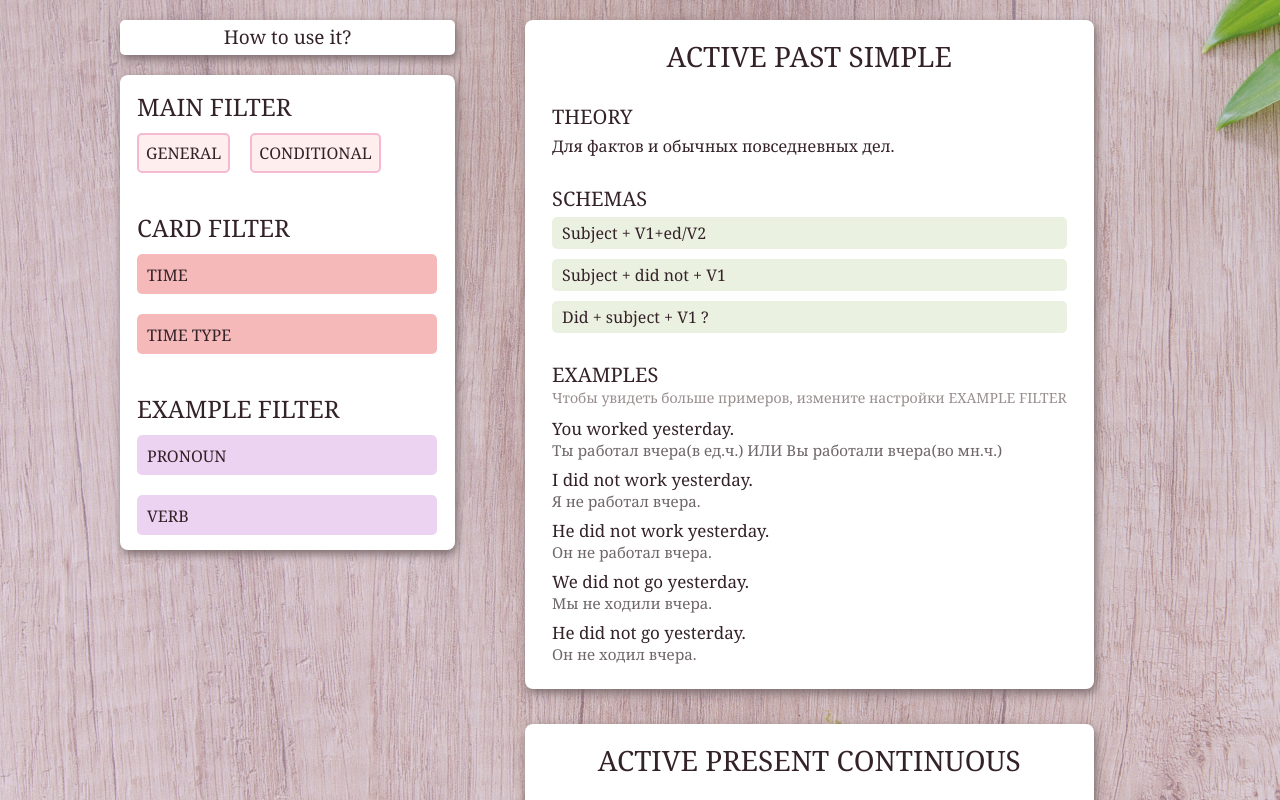
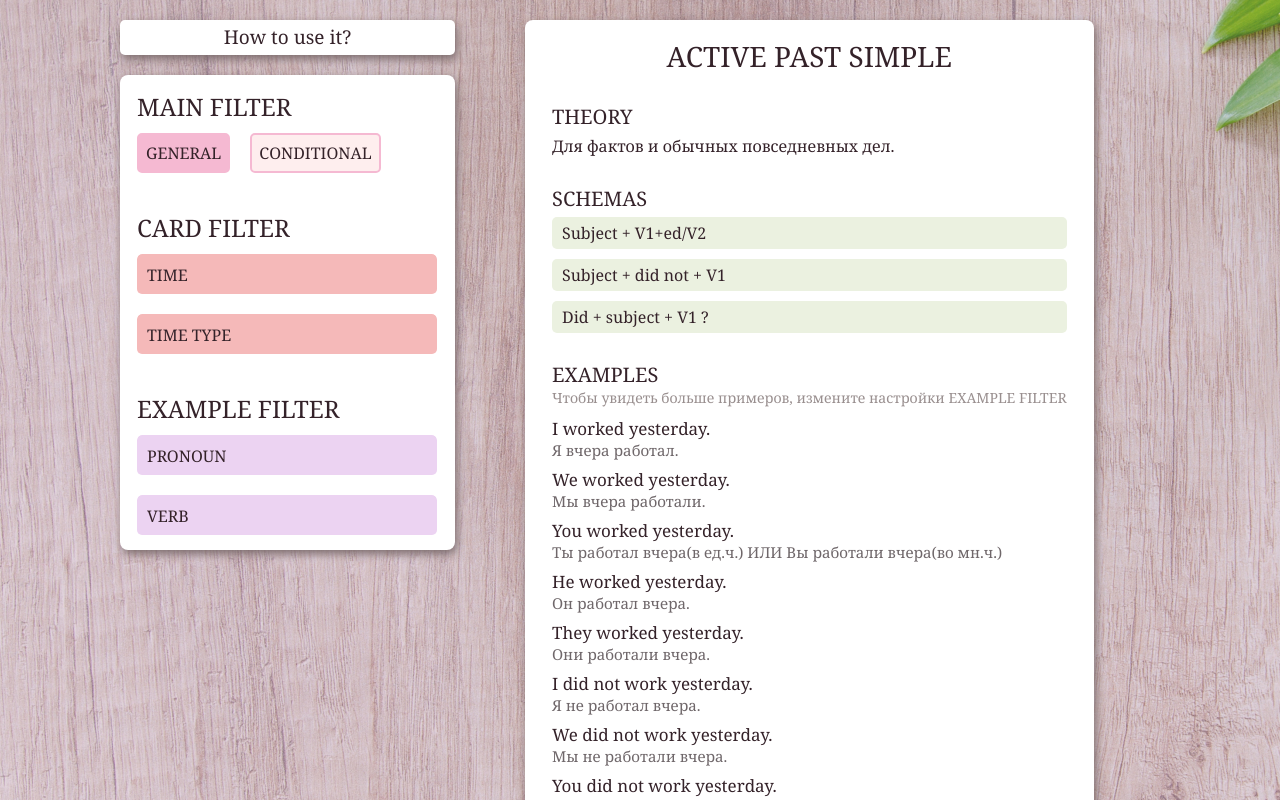
Before and after one commit to VanillaTank/sentence-builder, an Angular app: page / in a window 1280 px wide. Shown: the top 800 px of the page. Built offline with nearby package versions, Linux system fonts and the light colour scheme.

Commit message:
both filters are done

```diff
--- a/src/app/cardInterfaces.d.ts
+++ b/src/app/cardInterfaces.d.ts
@@ -2,11 +2,11 @@ export interface Card {
     mainFilter: string
     shown?: boolean
     title: string
-    cardFilter: { title: string, value: string }[]
+    cardFilter: any | { title: string, value: string }[]
     theory: string
     comments?: string
     schemas: string[]
-    examples: Example[]
+    examples: Example[] | any
 }
 
 export interface Example {
@@ -14,5 +14,5 @@ export interface Example {
     en: string
     ru: string
     comment?: string
-    exampleFilter: { title: string, value: string }[]
+    exampleFilter:  any | { title: string, value: string }[]
 }
--- a/src/app/cards/cards.component.html
+++ b/src/app/cards/cards.component.html
@@ -1,6 +1,6 @@
 <ul>
     <li *ngFor="let card of Cards">
-        <div *ngIf="card.shown" class="card">
+        <div class="card">
             <h3 class="title">{{card.title}}</h3>
             <h4 class="sub-title">THEORY</h4>
             <p class="theory">{{card.theory}}</p>
@@ -10,11 +10,9 @@
             <h4 class="sub-title">EXAMPLES</h4>
             <p class="tip">Чтобы увидеть больше примеров, измените настройки EXAMPLE FILTER</p>
             <div *ngFor="let e of card.examples" class="example">
-                <div *ngIf="e.shown">
-                    <p class="en">{{e.en}}</p>
-                    <p class="ru">{{e.ru}}</p>
-                    <p *ngIf="e.comment" class="comment">{{e.comment}}</p>
-                </div>
+                <p class="en">{{e.en}}</p>
+                <p class="ru">{{e.ru}}</p>
+                <p *ngIf="e.comment" class="comment">{{e.comment}}</p>
             </div>
         </div>
     </li>
--- a/src/app/data/cards/CONDITION.ts
+++ b/src/app/data/cards/CONDITION.ts
@@ -4,18 +4,18 @@ export const CONDITIONAL_CARDS: Card[] = [
     {
         title: "TYPE 0",
         mainFilter: 'conditional',
-        cardFilter: [
-            { title: 'type', value: '0' },
-        ],
+        cardFilter: {
+            type: '0'
+        },
         theory: 'Факты, истины ,закономерности, законы природы.',
         schemas: ['Condition: If/when + Present Simple, Main part: Present Simple'],
         examples: [
             {
                 en: 'If I heat water, it will boil.',
                 ru: 'Если я нагрею воду, она вскипит.',
-                exampleFilter: [
-                    { title: 'pronoun', value: 'I' }
-                ]
+                exampleFilter: {
+                    pronoun: 'I'
+                }
             },
 
         ]
@@ -24,18 +24,18 @@ export const CONDITIONAL_CARDS: Card[] = [
     {
         title: "TYPE 1",
         mainFilter: 'conditional',
-        cardFilter: [
-            { title: 'type', value: '1' },
-        ],
+        cardFilter: {
+            type: '1'
+        },
         theory: 'Условие. Что-то случиться, если...',
         schemas: ['Condition: If/when + Present Simple, Main part: Future Simple'],
         examples: [
             {
                 en: 'If I get this job, I will earn a lot of money.',
                 ru: 'Если я получу эту работу, я заработаю много денег.',
-                exampleFilter: [
-                    { title: 'pronoun', value: 'I' }
-                ]
+                exampleFilter: {
+                    pronoun: 'I'
+                }
             },
 
         ]
@@ -44,18 +44,18 @@ export const CONDITIONAL_CARDS: Card[] = [
     {
         title: "TYPE 2",
         mainFilter: 'conditional',
-        cardFilter: [
-            { title: 'type', value: '2' },
-        ],
+        cardFilter: {
+            type: '2'
+        },
         theory: 'Воображаемая или нереальная ситуация в настоящем.',
         schemas: ['Condition: If/when + Past Simple, Main part: would + V1'],
         examples: [
             {
                 en: 'If I had a lot of money, I would build a castle.',
                 ru: 'Если бы у меня было много денег, я бы построил замок.',
-                exampleFilter: [
-                    { title: 'pronoun', value: 'I' }
-                ]
+                exampleFilter: {
+                    pronoun: 'I'
+                }
             },
 
         ]
@@ -64,18 +64,18 @@ export const CONDITIONAL_CARDS: Card[] = [
     {
         title: "TYPE 3",
         mainFilter: 'conditional',
-        cardFilter: [
-            { title: 'type', value: '3' },
-        ],
+        cardFilter: {
+            type: '3'
+        },
         theory: 'Воображаемая или нереальная ситуация в прошлом.',
         schemas: ['Condition: If/when + Past Perfect, Main part: would + have V3/Ved'],
         examples: [
             {
                 en: 'If I had left lately, I would have missed the train.',
                 ru: 'Если бы я вышел позже, я бы пропустил поезд.',
-                exampleFilter: [
-                    { title: 'pronoun', value: 'I' }
-                ]
+                exampleFilter: {
+                    pronoun: 'I'
+                }
             },
 
         ]
--- a/src/app/data/cards/PAST_SIMPLE.ts
+++ b/src/app/data/cards/PAST_SIMPLE.ts
@@ -3,194 +3,194 @@ import { Card } from "../../cardInterfaces"
 export const PAST_SIMPLE: Card = {
     title: "ACTIVE PAST SIMPLE",
     mainFilter: 'general',
-    cardFilter: [
-        { title: 'time', value: 'past' },
-        { title: 'timeType', value: 'simple' },
-        { title: 'voice', value: 'active' },
-    ],
+    cardFilter:  {
+        time: 'past',
+        timeType: 'simple',
+        voice: 'active'
+    },
     theory: 'Для фактов и обычных повседневных дел.',
     schemas: ['Subject + V1+ed/V2', 'Subject + did not + V1', 'Did + subject + V1 ?'],
     examples: [
         {
             en: 'I worked yesterday.',
             ru: 'Я вчера работал.',
-            exampleFilter: [
-                { title: 'pronoun', value: 'I' },
-                { title: 'verb', value: 'regular' },
-                { title: 'sentenceType', value: 'statement' },
-            ]
+            exampleFilter: {
+                pronoun: 'I',
+                verb: 'regular',
+                sentenceType: 'statement'
+            }
         },
         {
             en: 'We worked yesterday.',
             ru: 'Мы вчера работали.',
-            exampleFilter: [
-                { title: 'pronoun', value: 'we' },
-                { title: 'verb', value: 'regular' },
-                { title: 'sentenceType', value: 'statement' },
-            ]
+            exampleFilter: {
+                pronoun: 'we',
+                verb: 'regular',
+                sentenceType: 'statement'
+            }
         },
         {
             en: 'You worked yesterday.',
             ru: 'Ты работал вчера(в ед.ч.) ИЛИ Вы работали вчера(во мн.ч.)',
-            exampleFilter: [
-                { title: 'pronoun', value: 'you' },
-                { title: 'verb', value: 'regular' },
-                { title: 'sentenceType', value: 'statement' },
-            ]
+            exampleFilter: {
+                pronoun: 'you',
+                verb: 'regular',
+                sentenceType: 'statement'
+            }
         },
         {
             en: 'He worked yesterday.',
             ru: 'Он работал вчера.',
-            exampleFilter: [
-                { title: 'pronoun', value: 'he, she, it' },
-                { title: 'verb', value: 'regular' },
-                { title: 'sentenceType', value: 'statement' },
-            ]
+            exampleFilter: {
+                pronoun: 'heSheIt',
+                verb: 'regular',
+                sentenceType: 'statement'
+            }
         },
         {
             en: 'They worked yesterday.',
             ru: 'Они работали вчера.',
-            exampleFilter: [
-                { title: 'pronoun', value: 'they' },
-                { title: 'verb', value: 'regular' },
-                { title: 'sentenceType', value: 'statement' },
-            ]
+            exampleFilter: {
+                pronoun: 'they',
+                verb: 'regular',
+                sentenceType: 'statement'
+            }
         },
         {
             en: 'I did not work yesterday.',
             ru: 'Я не работал вчера.',
-            exampleFilter: [
-                { title: 'pronoun', value: 'I' },
-                { title: 'verb', value: 'regular' },
-                { title: 'sentenceType', value: 'negation' },
-            ]
+            exampleFilter: {
+                pronoun: 'I',
+                verb: 'regular',
+                sentenceType: 'negation'
+            }
         },
         {
             en: 'We did not work yesterday.',
             ru: 'Мы не работали вчера.',
-            exampleFilter: [
-                { title: 'pronoun', value: 'we' },
-                { title: 'verb', value: 'regular' },
-                { title: 'sentenceType', value: 'negation' },
-            ]
+            exampleFilter: {
+                pronoun: 'we',
+                verb: 'regular',
+                sentenceType: 'negation'
+            }
         },
         {
             en: 'You did not work yesterday.',
             ru: 'Ты не работал вчера(ед.ч.) ИЛИ Вы не работали вчера(мн.ч.)',
-            exampleFilter: [
-                { title: 'pronoun', value: 'you' },
-                { title: 'verb', value: 'regular' },
-                { title: 'sentenceType', value: 'negation' },
-            ]
+            exampleFilter: {
+                pronoun: 'you',
+                verb: 'regular',
+                sentenceType: 'negation'
+            }
         },
         {
             en: 'He did not work yesterday.',
             ru: 'Он не работал вчера.',
-            exampleFilter: [
-                { title: 'pronoun', value: 'he, she, it' },
-                { title: 'verb', value: 'regular' },
-                { title: 'sentenceType', value: 'negation' },
-            ]
+            exampleFilter: {
+                pronoun: 'heSheIt',
+                verb: 'regular',
+                sentenceType: 'negation'
+            }
         },
         {
             en: 'They did not work yesterday.',
             ru: 'Они не работали вчера.',
-            exampleFilter: [
-                { title: 'pronoun', value: 'they' },
-                { title: 'verb', value: 'regular' },
-                { title: 'sentenceType', value: 'negation' },
-            ]
+            exampleFilter: {
+                pronoun: 'they',
+                verb: 'regular',
+                sentenceType: 'negation'
+            }
         },
         {
             en: 'I went yesterday.',
             ru: 'Я ходил вчера.',
-            exampleFilter: [
-                { title: 'pronoun', value: 'I' },
-                { title: 'verb', value: 'irregular' },
-                { title: 'sentenceType', value: 'statement' },
-            ]
+            exampleFilter: {
+                pronoun: 'I',
+                verb: 'irregular',
+                sentenceType: 'statement'
+            }
         },
         {
             en: 'We went yesterday.',
             ru: 'Мы ходили вчера.',
-            exampleFilter: [
-                { title: 'pronoun', value: 'we' },
-                { title: 'verb', value: 'irregular' },
-                { title: 'sentenceType', value: 'statement' },
-            ]
+            exampleFilter: {
+                pronoun: 'we',
+                verb: 'irregular',
+                sentenceType: 'statement'
+            }
         },
         {
             en: 'You went yesterday.',
             ru: 'Ты ходил вчера(ед.ч.). ИЛИ Вы ходили вчера(мн.ч.)',
-            exampleFilter: [
-                { title: 'pronoun', value: 'you' },
-                { title: 'verb', value: 'irregular' },
-                { title: 'sentenceType', value: 'statement' },
-            ]
+            exampleFilter: {
+                pronoun: 'you',
+                verb: 'irregular',
+                sentenceType: 'statement'
+            }
         },
         {
             en: 'He went yesterday.',
             ru: 'Он ходил вчера.',
-            exampleFilter: [
-                { title: 'pronoun', value: 'he, she, it' },
-                { title: 'verb', value: 'irregular' },
-                { title: 'sentenceType', value: 'statement' },
-            ]
+            exampleFilter: {
+                pronoun: 'heSheIt',
+                verb: 'irregular',
+                sentenceType: 'statement'
+            }
         },
         {
             en: 'They went yesterday.',
             ru: 'Они ходили вчера.',
-            exampleFilter: [
-                { title: 'pronoun', value: 'they' },
-                { title: 'verb', value: 'irregular' },
-                { title: 'sentenceType', value: 'statement' },
-            ]
+            exampleFilter: {
+                pronoun: 'they',
+                verb: 'irregular',
+                sentenceType: 'statement'
+            }
         },
         {
             en: 'I did not go yesterday.',
             ru: 'Я не ходил вчера.',
-            exampleFilter: [
-                { title: 'pronoun', value: 'I' },
-                { title: 'verb', value: 'irregular' },
-                { title: 'sentenceType', value: 'negation' },
-            ]
+            exampleFilter: {
+                pronoun: 'I',
+                verb: 'irregular',
+                sentenceType: 'negation'
+            }
         },
         {
             en: 'We did not go yesterday.',
             ru: 'Мы не ходили вчера.',
-            exampleFilter: [
-                { title: 'pronoun', value: 'we' },
-                { title: 'verb', value: 'irregular' },
-                { title: 'sentenceType', value: 'negation' },
-            ]
+            exampleFilter: {
+                pronoun: 'we',
+                verb: 'irregular',
+                sentenceType: 'negation'
+            }
         },
 
         {
             en: 'You did not go yesterday.',
             ru: 'Ты не ходил вчера(ед.ч.) ИЛИ Вы ходили вчера(мн.ч.)',
-            exampleFilter: [
-                { title: 'pronoun', value: 'you' },
-                { title: 'verb', value: 'irregular' },
-                { title: 'sentenceType', value: 'negation' },
-            ]
+            exampleFilter: {
+                pronoun: 'you',
+                verb: 'irregular',
+                sentenceType: 'negation'
+            }
         },
         {
             en: 'He did not go yesterday.',
             ru: 'Он не ходил вчера.',
-            exampleFilter: [
-                { title: 'pronoun', value: 'he, she, it' },
-                { title: 'verb', value: 'irregular' },
-                { title: 'sentenceType', value: 'negation' },
-            ]
+            exampleFilter: {
+                pronoun: 'heSheIt',
+                verb: 'irregular',
+                sentenceType: 'negation'
+            }
         },
         {
             en: 'They did not go yesterday.',
             ru: 'Они не ходили вчера.',
-            exampleFilter: [
-                { title: 'pronoun', value: 'they' },
-                { title: 'verb', value: 'irregular' },
-                { title: 'sentenceType', value: 'negation' },
-            ]
+            exampleFilter: {
+                pronoun: 'they',
+                verb: 'irregular',
+                sentenceType: 'negation'
+            }
         },
     ]
 }
--- a/src/app/data/cards/PRESENT_CONTINIOUS.ts
+++ b/src/app/data/cards/PRESENT_CONTINIOUS.ts
@@ -3,40 +3,40 @@ import { Card } from "../../cardInterfaces"
 export const PRESENT_CONTINUOUS: Card = {
     title: "ACTIVE PRESENT CONTINUOUS",
     mainFilter: 'general',
-    cardFilter: [
-        { title: 'time', value: 'present' },
-        { title: 'timeType', value: 'continuous' },
-        { title: 'voice', value: 'active' },
-    ],
+    cardFilter: {
+        time: 'present',
+        timeType: 'continuous',
+        voice:'active'
+    },
     theory: 'Настоящее длительное',
     schemas: ['Subject + am/is/are + Ving', 'Subject + am/is/are + not + Ving', 'Am/Is/Are + subject + Ving ?'],
     examples: [
         {
             en: 'I am working now.',
             ru: 'Я работаю сейчас.',
-            exampleFilter: [
-                { title: 'pronoun', value: 'I' },
-                { title: 'verb', value: 'regular' },
-                { title: 'sentenceType', value: 'statement' },
-            ]
+            exampleFilter: {
+                pronoun: 'I',
+                verb: 'regular',
+                sentenceType: 'statement'
+            }
         },
         {
             en: 'We are working now.',
             ru: 'Мы работаем (сейчас).',
-            exampleFilter: [
-                { title: 'pronoun', value: 'we' },
-                { title: 'verb', value: 'regular' },
-                { title: 'sentenceType', value: 'statement' },
-            ]
+            exampleFilter: {
+                pronoun: 'we',
+                verb: 'regular',
+                sentenceType: 'statement'
+            }
         },
         {
             en: 'You are working now.',
             ru: 'Ты работаешь сейчас. ИЛИ Вы работаете сейчас(во мн.ч.) ',
-            exampleFilter: [
-                { title: 'pronoun', value: 'you' },
-                { title: 'verb', value: 'regular' },
-                { title: 'sentenceType', value: 'statement' },
-            ]
+            exampleFilter: {
+                pronoun: 'you',
+                verb: 'regular',
+                sentenceType: 'statement'
+            }
         }
     ]
 }
--- a/src/app/data/filters/main.ts
+++ b/src/app/data/filters/main.ts
@@ -1,15 +1,17 @@
 import { Filter } from '../../filters/filters';
 
-export const mainFilter: Filter = {
+export const mainFilter: any = {
     title: 'MAIN FILTER',
     id: 'mainFilter',
     type: 'btn-filter',
     content: [{
+        id: 'general',
         title: 'GENERAL',
         value: 'general',
-        checked: false
+        checked: true
     },
     {
+        id: 'conditional',
         title: 'CONDITIONAL',
         value: 'conditional',
         checked: false
--- a/src/app/filters/filters.component.ts
+++ b/src/app/filters/filters.component.ts
@@ -8,7 +8,7 @@ import { CardFilterService } from '../card-filter.service';
     styleUrls: ['./filters.component.css']
 })
 export class FiltersComponent {
-    Filters: Filter[] | [] = [];
+    Filters: Filter[] = [];
 
     state: any = {
         cardFilter: [],
@@ -22,35 +22,61 @@ export class FiltersComponent {
     onClickBtnFilter(c: any, id: any, v: any = undefined): void {
         if (id === 'mainFilter') {
             this.cardFilterService.onMainFilterChange(c.value);
+
+            // TODO Random examples
+            this.state.exampleFilter = {};
+
+            this.Filters.find(f => f.id === "exampleFilter")?.content.map(f => {
+                const arrRandIndexes: number[] = [];
+                const exampleLength = f.values?.length;
+
+                for (let i = 0; i < 2 && i <= exampleLength; i++) {
+                    let randomIndex: number | never = Math.floor(Math.random() * exampleLength);
+                    while (arrRandIndexes.includes(randomIndex) && arrRandIndexes.length < exampleLength) {
+                        randomIndex = Math.floor(Math.random() * exampleLength);
+                    }
+                    arrRandIndexes.push(randomIndex);
+                    f.values[randomIndex].checked = true;
+                    if (this.state.exampleFilter[f.id]) {
+                        this.state.exampleFilter[f.id].push(f.values[randomIndex].value);
+                    }
+                    else { this.state.exampleFilter[f.id] = [f.values[randomIndex].value] }
+                }
+
+            })
+
+            console.log(this.state.exampleFilter);
+
+
+            this.cardFilterService.onExampleFilterChange(this.state.exampleFilter);
         }
         else if (id === "cardFilter") {
             v.checked = !v.checked;
-            this.state.cardFilter = this.state.cardFilter.filter((s: any) => s.title !== c.id);
+            this.state.cardFilter = {};
 
-            this.state.cardFilter.push(
-                {
-                    title: c.id,
-                    values: c.values
-                        .map((v: any): any => {
-                            if (v.checked) { return v.value }
-                        })
-                        .filter((v: any) => v !== undefined)
+            this.Filters.find(f => f.id === "cardFilter")?.content.map(c => {
+                c.values?.map(v => {
+                    if (v.checked) {
+                        if (this.state.cardFilter[c.id]) { this.state.cardFilter[c.id].push(v.value) }
+                        else { this.state.cardFilter[c.id] = [v.value] }
+                    }
                 })
+            })
 
             this.cardFilterService.onCardFilterChange(this.state.cardFilter)
         }
         else if (id === "exampleFilter") {
             v.checked = !v.checked;
-            this.state.exampleFilter.push(
-                {
-                    title: c.id,
-                    values: c.values
-                        .map((v: any): any => {
-                            if (v.checked) { return v.value }
-                        })
-                        .filter((v: any) => v !== undefined)
+            this.state.exampleFilter = {};
+
+            this.Filters.find(f => f.id === "exampleFilter")?.content.map(c => {
+                c.values?.map(v => {
+                    if (v.checked) {
+                        if (this.state.exampleFilter[c.id]) { this.state.exampleFilter[c.id].push(v.value) }
+                        else { this.state.exampleFilter[c.id] = [v.value] }
+                    }
                 })
-
+            })
             this.cardFilterService.onExampleFilterChange(this.state.exampleFilter);
         }
 
--- a/src/app/filters/filters.d.ts
+++ b/src/app/filters/filters.d.ts
@@ -3,11 +3,11 @@ export interface Filter {
     id: string;
     type: 'list-filter' | 'btn-filter';
     content: {
-        id?: string;
+        id: string;
         shown?: boolean;
         title: string;
         value?: string;
-        values?: { title: string, checked: boolean, value:string }[];
+        values: { title: string, checked: boolean, value:string }[];
         selectedValue?: string;
         checked?: boolean;
     }[]
```
Also changed, not shown: src/app/card-filter.service.ts (+34 -50 lines).
